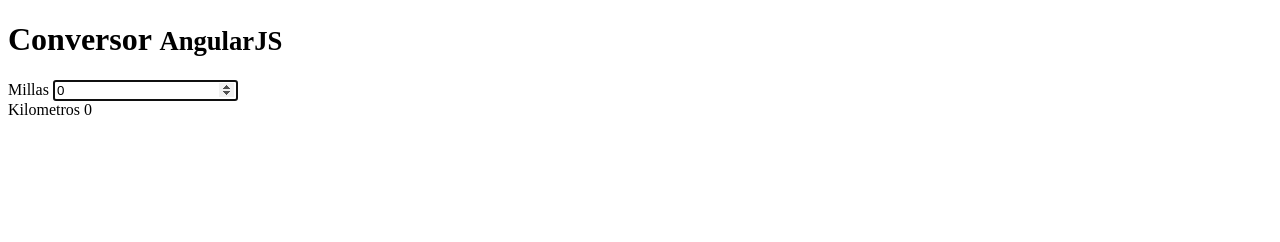
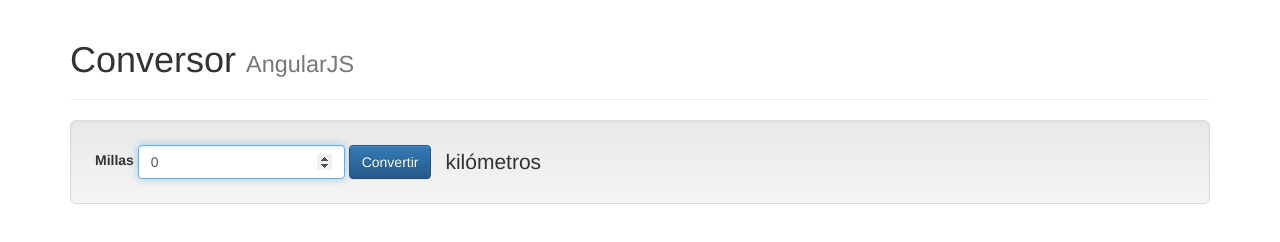
Before and after one commit to uqbar-project/eg-conversor-angularJS-ES5, a website: page index.html in a window 1280 px wide. Drawn offline with nearby package versions, Linux system fonts and the light colour scheme.

Commit message:
Paso 3 terminado con css by bootstrap

```diff
--- /dev/null
+++ b/css/conversor.css
@@ -0,0 +1,3 @@
+span#kilometros {
+	margin: 10px
+}
--- a/index.html
+++ b/index.html
@@ -3,24 +3,42 @@
 <head>
   <meta charset="UTF-8">
   <title>Example - example-guide-concepts-1-production</title>
+
+  <!-- JQUERY -->
+  <script src="node_modules/jquery/dist/jquery.min.js"></script>
+
+  <!-- BOOTSTRAP -->
+  <link rel="stylesheet" href="node_modules/bootstrap/dist/css/bootstrap.min.css">
+  <link rel="stylesheet" href="node_modules/bootstrap/dist/css/bootstrap-theme.min.css">
+  <script src="node_modules/bootstrap/dist/js/bootstrap.min.js"></script>
+
+  <!-- ANGULAR -->
   <script src="node_modules/angular/angular.min.js"></script>
+
+  <link rel="stylesheet" href="css/conversor.css">
+
 </head>
 
 <body ng-controller="ConversorController">
-  <h1>Conversor <small>AngularJS</small></h1>
+  <div class="container">
+    <div class="page-header">
+      <h1>Conversor <small>AngularJS</small></h1>
+    </div>
 
-  <div class="container">
-    <form>
-      <div>
+    <form class="well well-lg form-inline">
+      <div class="form-group">
         <label for="millas">Millas</label>
-        <input type="number" name="millas"
+        <input type="number" name="millas" class="form-control"
           ng-model="conversor.millas"
           placeholder="Ingrese la cantidad de millas a convertir"
           autofocus="autofocus">
+        <button type="submit" ng-click="conversor.convertir()"
+          class="btn btn-primary">
+          Convertir
+        </button>
       </div>
-      <div>
-        <label for="kilometros">Kilometros</label>
-        <span>{{conversor.kilometros()}}</span>
+      <div class="form-group">
+        <span id="kilometros" class="lead">{{conversor.kilometros}} kilómetros</span>
       </div>
     </form>
   </div>
--- a/js/app.js
+++ b/js/app.js
@@ -9,7 +9,8 @@
 
 function Conversor()  {
 	this.millas = 0;
-	this.kilometros = function() {
-		return this.millas * 1.60934
+	this.kilometros = '';
+	this.convertir = function() {
+		this.kilometros =  this.millas * 1.60934
 	}
 }
--- a/package.json
+++ b/package.json
@@ -3,6 +3,8 @@
   "description": "Conversor AngularJS + Play2",
   "author": "",
   "dependencies": {
-    "angular": ">= 1.3.15"
+    "angular": ">= 1.3.15",
+    "bootstrap": ">= 3.3.4",
+    "jquery": ">= 2.1.4"
   }
 }
```
